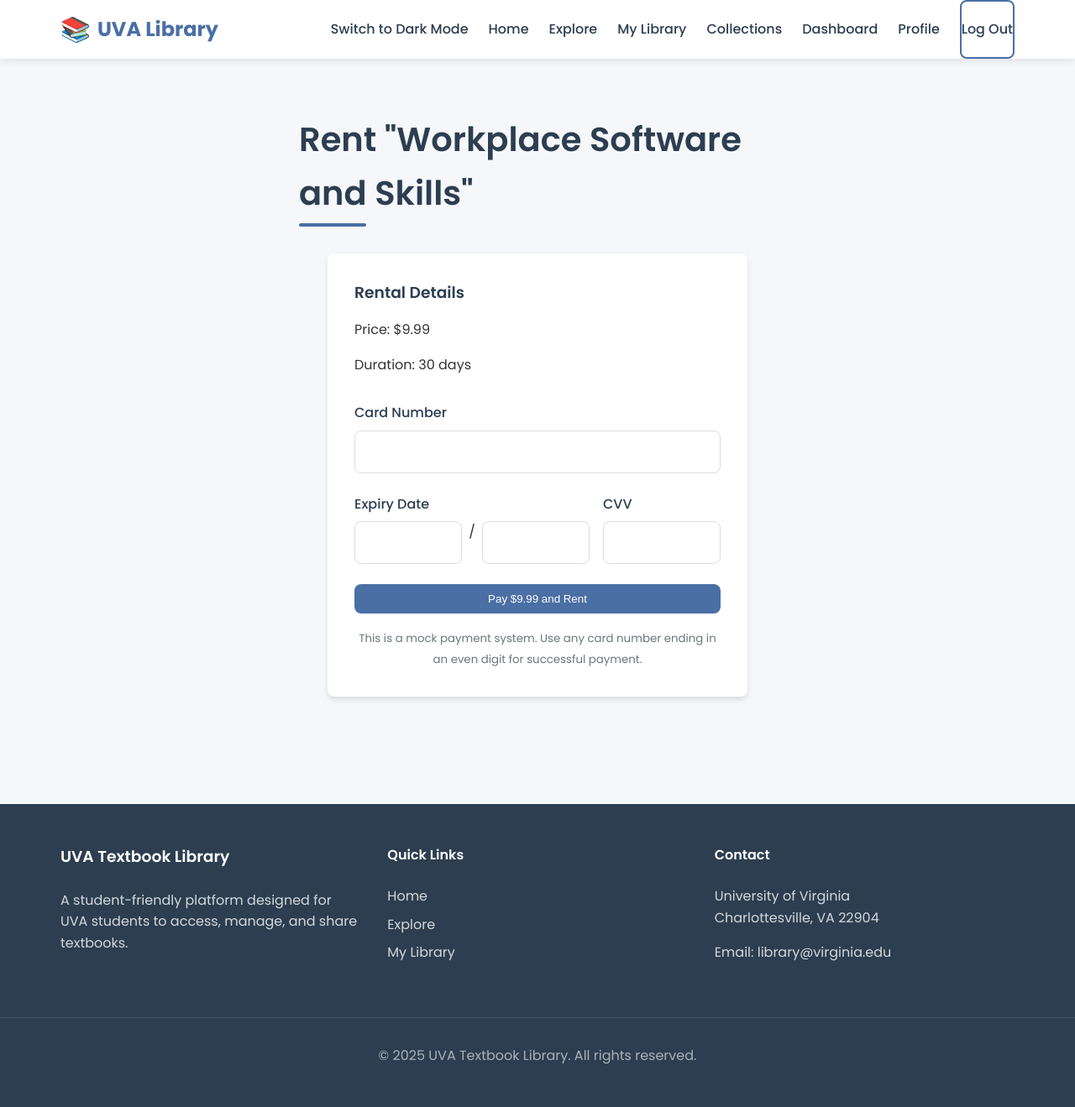
After one commit to notjup1ter/textbook-rental-app, a Django app: page /library/book/35/rent/ in a window 1280 px wide. The commit adds this page. Shown: the whole page at 84% size. Run offline with Django 5.2, Linux system fonts and the light colour scheme; a user stored in the database is signed in; data comes from the database, SQL or seed files in the repository; both versions use the stored data as it was after the commit.

Commit message:
added pricing

```diff
--- a/library/forms.py
+++ b/library/forms.py
@@ -27,3 +27,22 @@ class BookForm(forms.ModelForm):
     class Meta:
         model = Book
         fields = ['title', 'author', 'cover_image', 'pdf_file']
+
+
+class RentalPaymentForm(forms.Form):
+    card_number = forms.CharField(max_length=16, min_length=16)
+    expiry_month = forms.CharField(max_length=2, min_length=2)
+    expiry_year = forms.CharField(max_length=2, min_length=2)
+    cvv = forms.CharField(max_length=3, min_length=3)
+
+    def clean_card_number(self):
+        card_number = self.cleaned_data['card_number']
+        if not card_number.isdigit():
+            raise forms.ValidationError("Card number must contain only digits")
+        return card_number
+
+    def clean_cvv(self):
+        cvv = self.cleaned_data['cvv']
+        if not cvv.isdigit():
+            raise forms.ValidationError("CVV must contain only digits")
+        return cvv
--- a/library/models.py
+++ b/library/models.py
@@ -1,12 +1,15 @@
 from django.db import models
 from django.contrib.auth.models import User
 from django.utils import timezone
+from datetime import datetime, timedelta
 
 class Book(models.Model):
     title = models.CharField(max_length=200)
     author = models.CharField(max_length=100)
     cover_image = models.ImageField(upload_to='book_covers/', blank=True, null=True)
     pdf_file = models.FileField(upload_to='book_pdfs/', blank=True, null=True)
+    rental_price = models.DecimalField(max_digits=6, decimal_places=2, default=9.99)
+    rental_duration_days = models.IntegerField(default=30)
 
     def __str__(self):
         return self.title
@@ -51,11 +54,36 @@ class Collection(models.Model):
         return self.title
 
 class Rental(models.Model):
+    RENTAL_STATUS = (
+        ('pending', 'Pending Payment'),
+        ('active', 'Active'),
+        ('expired', 'Expired'),
+        ('cancelled', 'Cancelled')
+    )
+
     user = models.ForeignKey(User, on_delete=models.CASCADE)
     book = models.ForeignKey(Book, on_delete=models.CASCADE)
-    start_date = models.DateField(auto_now_add=True)
-    end_date = models.DateField()
-    active = models.BooleanField(default=True)
+    start_date = models.DateTimeField(auto_now_add=True)
+    end_date = models.DateTimeField()
+    status = models.CharField(max_length=10, choices=RENTAL_STATUS, default='pending')
+    payment_id = models.CharField(max_length=100, blank=True, null=True)
+
+    def days_remaining(self):
+        if not self.end_date:
+            return 0
+        now = timezone.now()
+        if isinstance(self.end_date, str):
+            end_date = timezone.datetime.fromisoformat(self.end_date)
+        else:
+            end_date = self.end_date
+        remaining = (end_date - now).total_seconds() / 60  # Convert to minutes
+        return max(0, int(remaining))
+
+    def is_active(self):
+        return self.status == 'active' and self.days_remaining() > 0
+
+    def __str__(self):
+        return f"{self.user.username} - {self.book.title} ({self.status})"
 
 class FakeInvoice(models.Model):
     rental = models.ForeignKey(Rental, on_delete=models.CASCADE)
--- /dev/null
+++ b/library/templates/library/rent_book.html
@@ -0,0 +1,63 @@
+{% extends 'library/base.html' %}
+
+{% block title %}Rent Book{% endblock %}
+
+{% block content %}
+<div class="auth-container">
+    <h1>Rent "{{ book.title }}"</h1>
+
+    <div class="card">
+        <div class="rental-details" style="margin-bottom: 2rem;">
+            <h3>Rental Details</h3>
+            <p>Price: ${{ book.rental_price }}</p>
+            <p>Duration: {{ book.rental_duration_days }} days</p>
+        </div>
+
+        <form method="post">
+            {% csrf_token %}
+
+            {% if messages %}
+            <div class="messages">
+                {% for message in messages %}
+                <div class="alert {% if message.tags %}alert-{{ message.tags }}{% endif %}">
+                    {{ message }}
+                </div>
+                {% endfor %}
+            </div>
+            {% endif %}
+
+            <div class="form-group">
+                <label for="{{ form.card_number.id_for_label }}">Card Number</label>
+                {{ form.card_number }}
+                {% if form.card_number.errors %}
+                <div class="error-message">{{ form.card_number.errors }}</div>
+                {% endif %}
+            </div>
+
+            <div class="form-row" style="display: grid; grid-template-columns: 2fr 1fr; gap: 1rem;">
+                <div class="form-group">
+                    <label>Expiry Date</label>
+                    <div style="display: flex; gap: 0.5rem;">
+                        {{ form.expiry_month }}
+                        <span>/</span>
+                        {{ form.expiry_year }}
+                    </div>
+                </div>
+
+                <div class="form-group">
+                    <label for="{{ form.cvv.id_for_label }}">CVV</label>
+                    {{ form.cvv }}
+                </div>
+            </div>
+
+            <button type="submit" class="btn btn-primary" style="width: 100%;">
+                Pay ${{ book.rental_price }} and Rent
+            </button>
+        </form>
+
+        <div style="margin-top: 1rem; text-align: center; color: var(--text-light);">
+            <small>This is a mock payment system. Use any card number ending in an even digit for successful payment.</small>
+        </div>
+    </div>
+</div>
+{% endblock %}
--- a/library/urls.py
+++ b/library/urls.py
@@ -32,4 +32,6 @@ urlpatterns = [
     path('book/<int:book_id>/pdf/', views.view_pdf, name='view_pdf'),
     path('book/<int:book_id>/', views.book_detail, name='book_detail'),
     path('book/<int:book_id>/edit/', views.edit_book, name='edit_book'),
+    path('book/<int:book_id>/rent/', views.rent_book, name='rent_book'),
+    path('my-rentals/', views.my_rentals, name='my_rentals'),
 ]
--- a/library/views.py
+++ b/library/views.py
@@ -1,10 +1,14 @@
 from django.shortcuts import render, redirect, get_object_or_404
 from django.contrib.auth.models import Group
-from .models import Book, UserLibrary, Profile, ApprovedLibrarianEmail, Collection
+from .models import Book, UserLibrary, Profile, ApprovedLibrarianEmail, Collection, Rental
 from django.contrib.auth.decorators import login_required
 from django.contrib.auth import logout, login
-from .forms import CustomUserCreationForm, ProfileForm, CollectionForm, BookForm
+from .forms import CustomUserCreationForm, ProfileForm, CollectionForm, BookForm, RentalPaymentForm
 from django.http import FileResponse, Http404
+from django.utils import timezone
+from datetime import timedelta
+from decimal import Decimal
+from django.contrib import messages
 
 def home(request):
     if request.user.is_authenticated:
@@ -41,13 +45,52 @@ def explore_library(request):
 @login_required(login_url='/library/login/')
 def my_library(request):
     user_library, created = UserLibrary.objects.get_or_create(user=request.user)
+
     if request.method == 'POST':
         book_id = request.POST.get('book_id')
-        book = Book.objects.get(id=book_id)
-        if request.user.is_authenticated:
+        if book_id:
+            book = get_object_or_404(Book, id=book_id)
             user_library.books.remove(book)
+            Rental.objects.filter(
+                user=request.user,
+                book=book,
+                status='active'
+            ).update(status='cancelled')
+            messages.success(request, f"'{book.title}' has been removed from your library.")
             return redirect('my_library')
-    return render(request, 'library/my_library.html', {'books': user_library.books.all()})
+
+    # Check for expired rentals
+    current_time = timezone.now()
+    expired_rentals = Rental.objects.filter(
+        user=request.user,
+        status='active',
+        end_date__lt=current_time
+    )
+
+    for rental in expired_rentals:
+        rental.status = 'expired'
+        rental.save()
+        user_library.books.remove(rental.book)
+
+    # Get active rentals
+    active_rentals = Rental.objects.filter(
+        user=request.user,
+        status='active',
+        end_date__gte=current_time
+    )
+
+    # Create a dictionary of book_id: minutes_remaining
+    rental_times = {}
+    for rental in active_rentals:
+        try:
+            rental_times[rental.book.id] = rental.days_remaining()
+        except (ValueError, TypeError):
+            rental_times[rental.book.id] = 0
+
+    return render(request, 'library/my_library.html', {
+        'books': user_library.books.all(),
+        'rental_times': rental_times
+    })
 
 def custom_logout(request):
     logout(request)
@@ -152,6 +195,9 @@ def collections(request):
 def add_to_collection(request, book_id):
     if request.method == 'POST':
         collection_id = request.POST.get('collection_id')
+        if not collection_id:  # If no collection was selected
+            return redirect('explore_library')  # Redirect back without doing anything
+
         collection = get_object_or_404(Collection, id=collection_id, user=request.user)
         book = get_object_or_404(Book, id=book_id)
         collection.books.add(book)
@@ -240,3 +286,82 @@ def toggle_theme(request):
         request.session['theme'] = changed
 
     return redirect('home')
+
+def process_mock_payment(amount, card_number):
+    """Mock payment processing - always succeeds if card number ends in even digit"""
+    return card_number[-1] in '02468'
+
+@login_required
+def rent_book(request, book_id):
+    book = get_object_or_404(Book, id=book_id)
+    current_time = timezone.now()
+
+    # Check for existing rental
+    existing_rental = Rental.objects.filter(
+        user=request.user,
+        book=book,
+        status='active',
+        end_date__gte=current_time
+    ).first()
+
+    if existing_rental:
+        messages.warning(request, "You already have an active rental for this book.")
+        return redirect('book_detail', book_id=book_id)
+
+    if request.method == 'POST':
+        form = RentalPaymentForm(request.POST)
+        if form.is_valid():
+            payment_successful = process_mock_payment(book.rental_price, form.cleaned_data['card_number'])
+
+            if payment_successful:
+                # Create rental
+                rental = Rental.objects.create(
+                    user=request.user,
+                    book=book,
+                    start_date=current_time,
+                    end_date=current_time + timedelta(minutes=book.rental_duration_days),
+                    status='active',
+                    payment_id=f"MOCK_{current_time.timestamp()}"
+                )
+
+                # Add book to library
+                user_library, _ = UserLibrary.objects.get_or_create(user=request.user)
+                user_library.books.add(book)
+
+                messages.success(request, f"Successfully rented {book.title} for {book.rental_duration_days} minutes!")
+                return redirect('my_library')
+            else:
+                messages.error(request, "Payment failed. Please try again.")
+    else:
+        form = RentalPaymentForm()
+
+    return render(request, 'library/rent_book.html', {
+        'form': form,
+        'book': book
+    })
+
+@login_required
+def my_rentals(request):
+    active_rentals = Rental.objects.filter(
+        user=request.user,
+        status='active',
+        end_date__gte=timezone.now().date()
+    )
+    expired_rentals = Rental.objects.filter(
+        user=request.user,
+        status='active',
+        end_date__lt=timezone.now().date()
+    )
+
+    # Update expired rentals
+    for rental in expired_rentals:
+        rental.status = 'expired'
+        rental.save()
+        # Remove book from user's library
+        user_library = UserLibrary.objects.get(user=request.user)
+        user_library.books.remove(rental.book)
+
+    return render(request, 'library/my_rentals.html', {
+        'active_rentals': active_rentals,
+        'expired_rentals': expired_rentals
+    })
```
Also changed, not shown: library/templates/library/explore_library.html (+9 -7 lines), library/templates/library/my_library.html (+30 -7 lines), library/templates/library/my_rentals.html (added, +70 -0 lines), library/templatetags/library_extras.py (added, +7 -0 lines), db.sqlite3, library/migrations/0012_book_rental_duration_days_book_rental_price_rental_and_more.py (added), library/migrations/0013_alter_rental_end_date_alter_rental_start_date.py (added).
